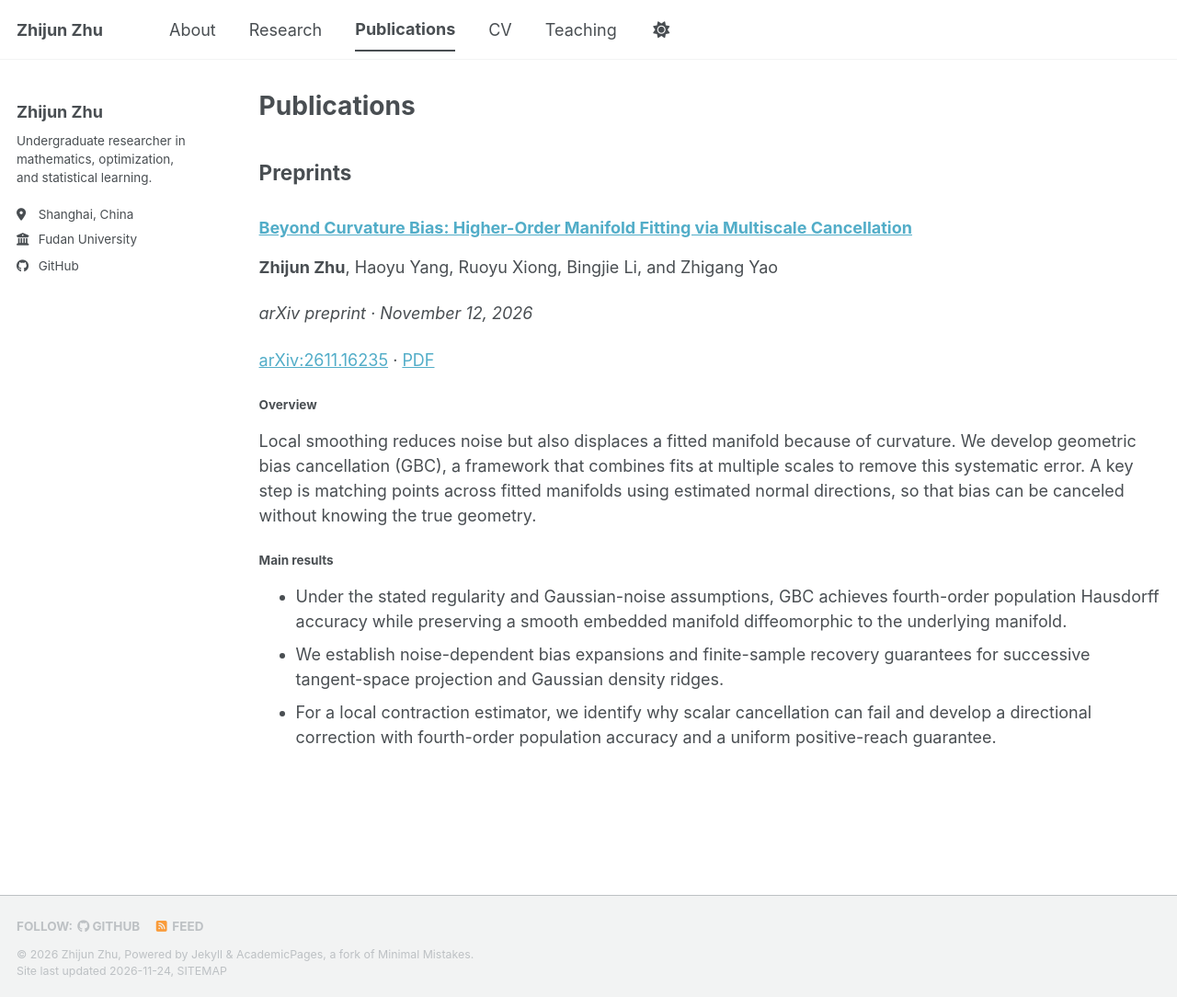
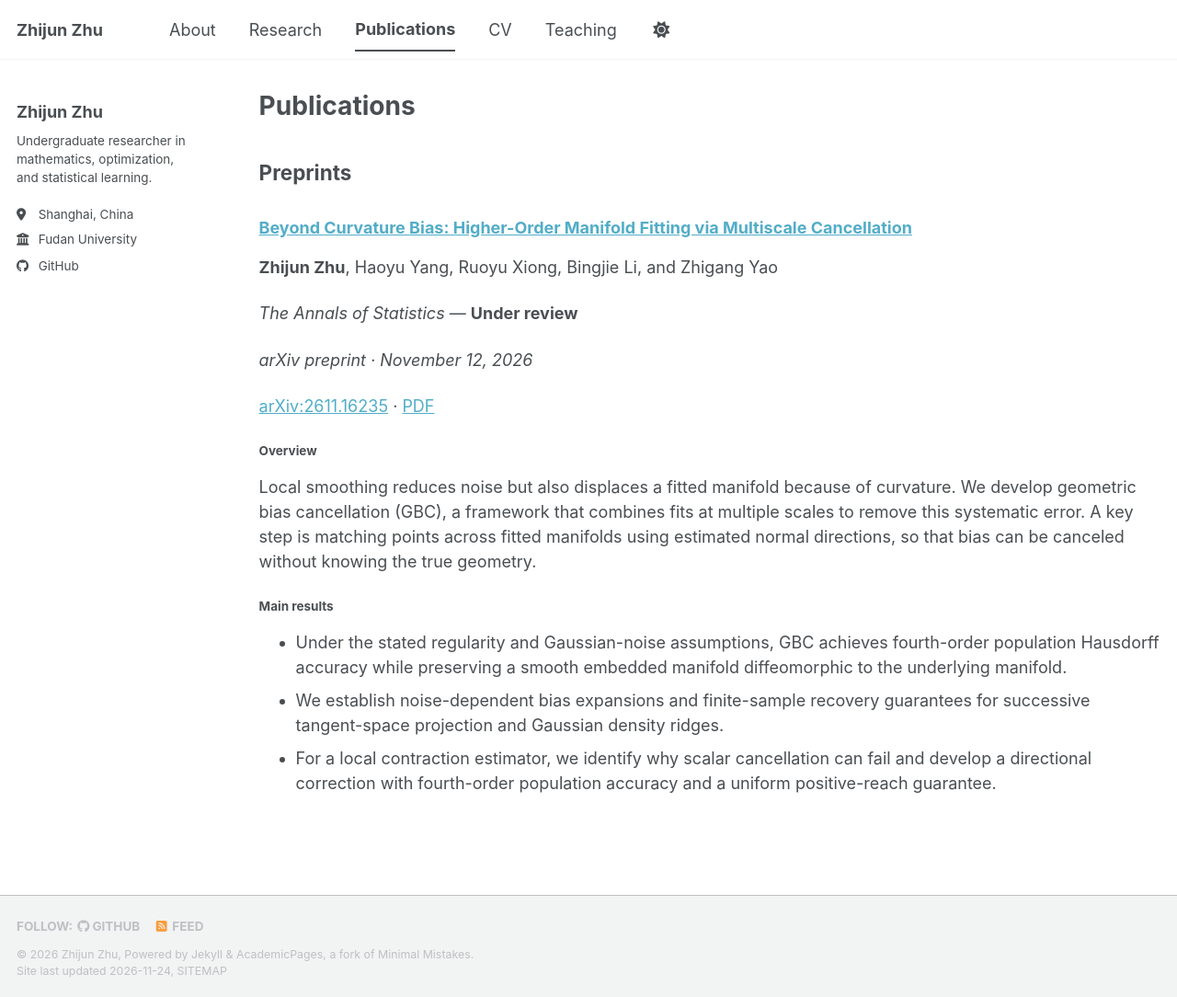
Before and after one commit to zzjpp/zzjpp.github.io, a Jekyll site: the page built from _pages/publications.html, in a window 1280 px wide and 1084 px high. Shown: the whole window at 92% size. Built offline with Jekyll 4.4.1, drawn with Linux system fonts in a browser that asks for light colours; a style sheet for code colours, icons or effects is not loaded.

Commit message:
Add Annals of Statistics review status to manifold fitting paper

```diff
--- a/_pages/publications.html
+++ b/_pages/publications.html
@@ -12,6 +12,7 @@ author_profile: true
     <a href="https://arxiv.org/abs/2611.16235">Beyond Curvature Bias: Higher-Order Manifold Fitting via Multiscale Cancellation</a>
   </h3>
   <p><strong>Zhijun Zhu</strong>, Haoyu Yang, Ruoyu Xiong, Bingjie Li, and Zhigang Yao</p>
+  <p><em>The Annals of Statistics</em> &mdash; <strong>Under review</strong></p>
   <p><em>arXiv preprint · November 12, 2026</em></p>
   <p>
     <a href="https://arxiv.org/abs/2611.16235">arXiv:2611.16235</a> ·
```
